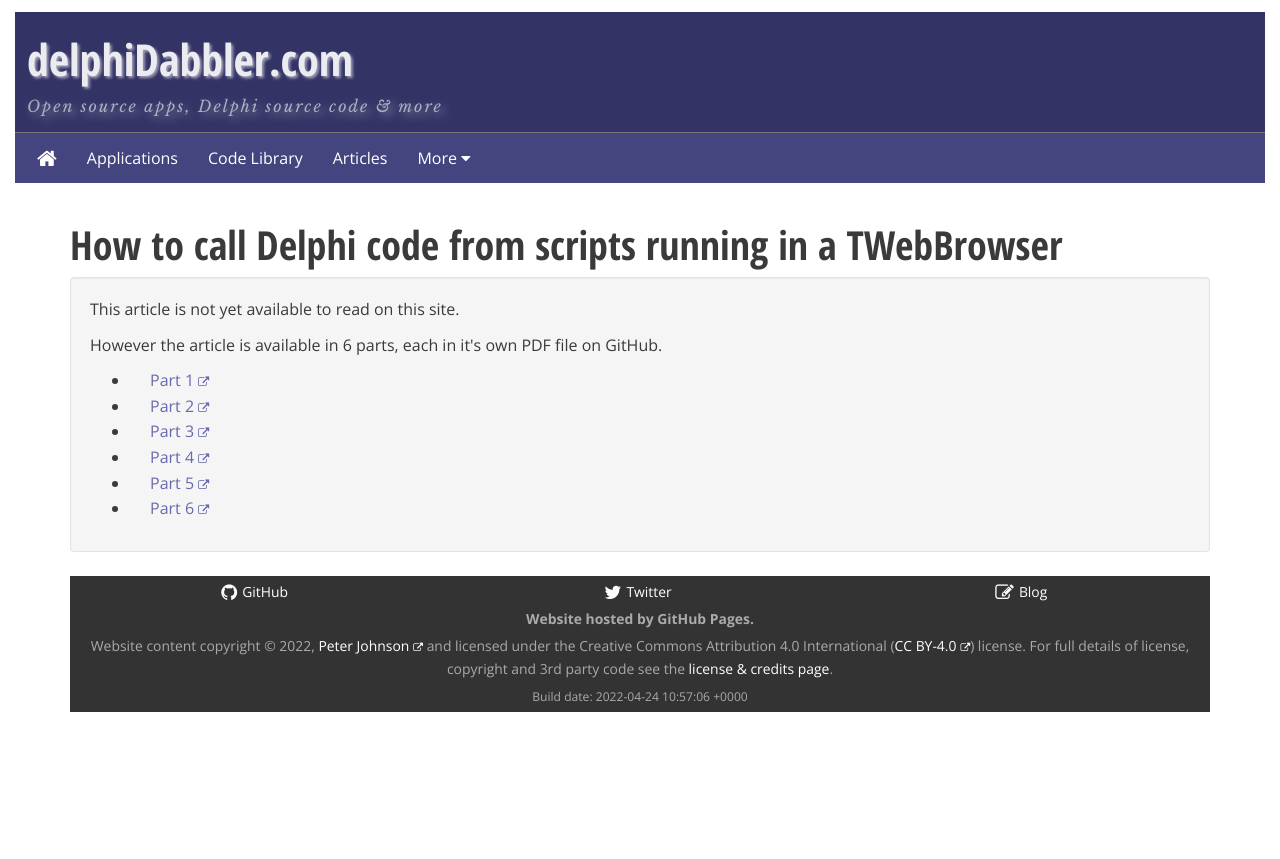
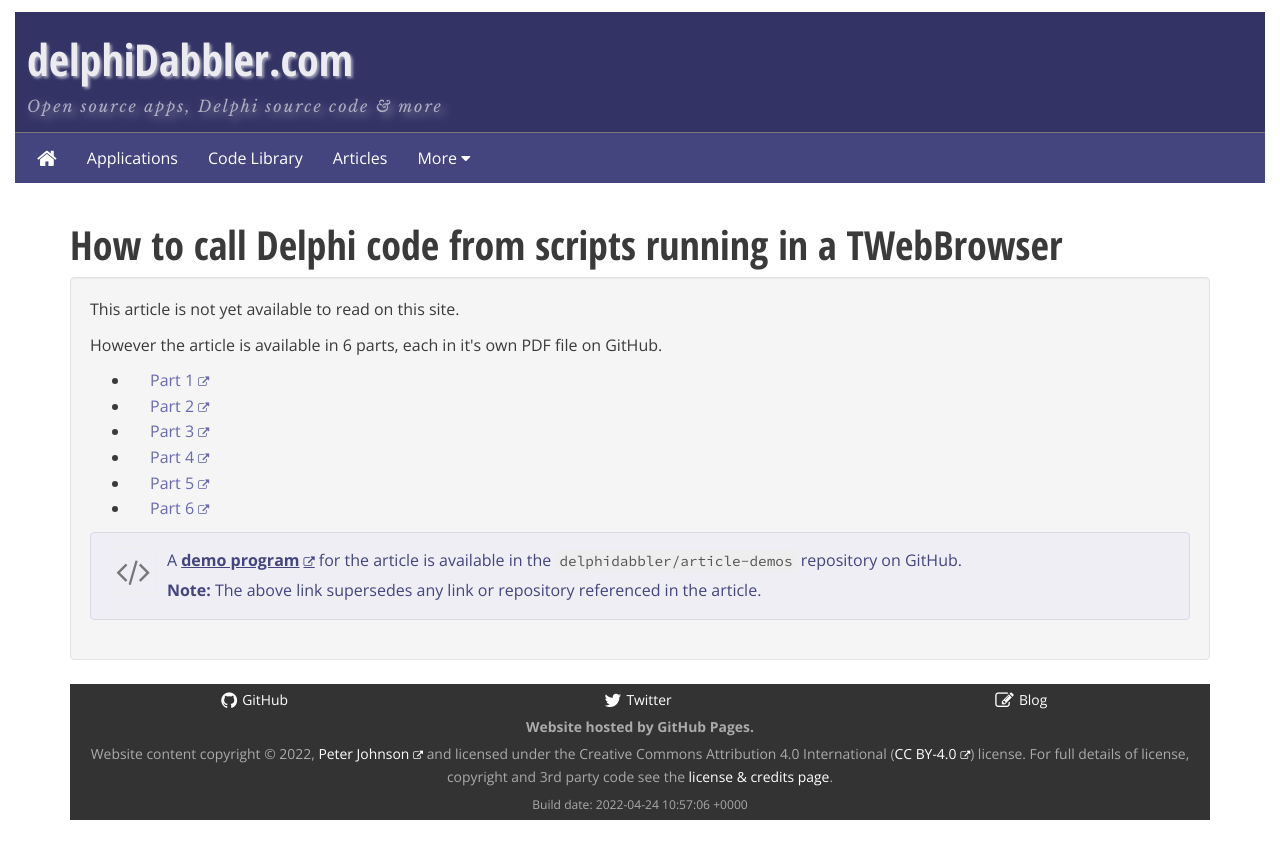
Before and after one commit to delphidabbler/delphidabbler.github.io, a Jekyll site: the page built from _articles/article-22.html, in a window 1280 px wide. Shown: the top 859 px of the page. Built offline with Jekyll 4.4.1, drawn with Linux system fonts in a browser that asks for light colours; nearby versions of some CDN libraries; comment, search, counter and statistics services are not loaded; some of the changed lines change nothing that is shown.

Commit message:
Add link to article #22 demo code

```diff
--- a/_articles/article-22.html
+++ b/_articles/article-22.html
@@ -4,6 +4,7 @@ title: "How to call Delphi code from scripts running in a TWebBrowser"
 summary: "When using a TWebBrowser control to display a user interface you may need to call your program's Delphi code in response to user input in the TWebBrowser or to get information to be displayed by the control. This article shows how."
 meta-title: "How to call Delphi Pascal code from scripts running in TWebBrowser"
 meta-desc: "An article explaining how to call Delphi Pascal code from scripts running in an HTML document displayed in a TWebBrowser control."
+demo-url: "https://github.com/delphidabbler/article-demos/tree/master/article-22"
 pages: 6
 offsite: 1
 index: true
```
